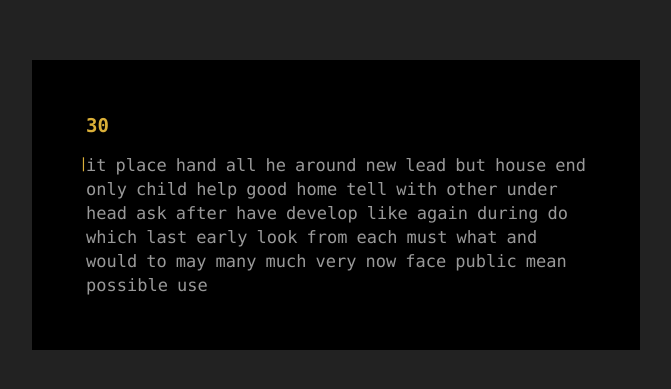
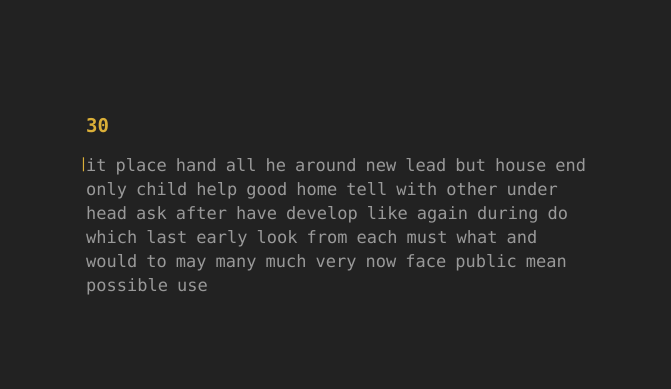
Before and after one commit to HMJ07/monkeytype, a plain HTML site: page index.html in a window 1280 px wide. Shown: the part 207-596 px from the top of the page, without its empty margins (304-975 px from the left). Drawn offline with Linux system fonts and the light colour scheme; a web font is replaced by a local one.

Commit message:
Update index.html

```diff
--- a/index.html
+++ b/index.html
@@ -32,7 +32,7 @@
       flex-direction: column;
       gap: 4px;
       max-width: 500px;
-      background-color: rgb(0, 0, 0);
+      /*background-color: rgb(0, 0, 0);*/
     }
 
     time {
```
